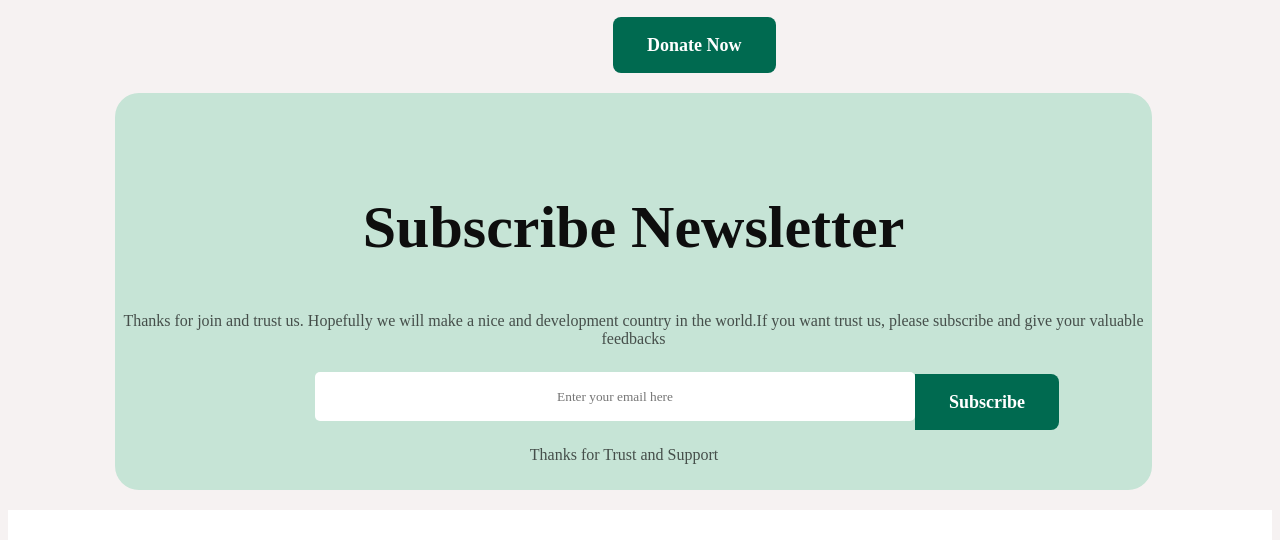
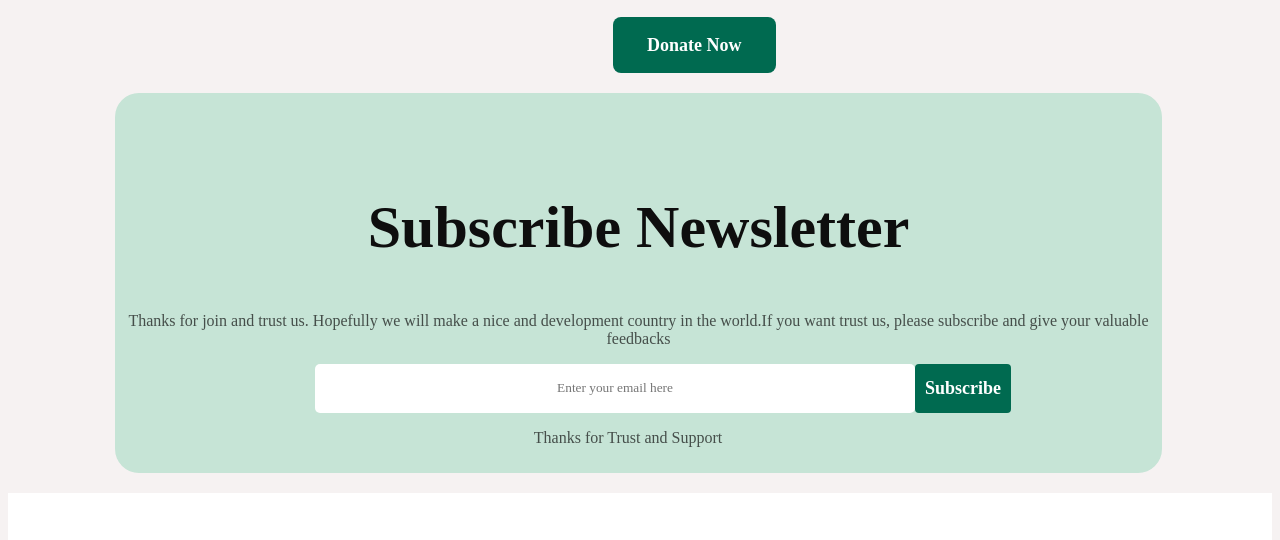
Before and after one commit to smnahidweb/new-bangladesh, a plain HTML site: page index.html in a window 1280 px wide. Shown: the part 3212-3752 px from the top of the page. Drawn offline with Linux system fonts and the light colour scheme.

Commit message:
Done my project

```diff
--- a/index.css
+++ b/index.css
@@ -464,7 +464,7 @@ text-align: left;
     border-radius: 24px;
    background-color: rgb(198, 228, 214);
    margin-left: 107px;
-   margin-right: 120px;
+   margin-right: 110px;
    padding-bottom: 10px;
    margin-bottom: 20px;
 
@@ -502,21 +502,21 @@ text-align: center;
    text-align: center;
    width: 600px;
    height: 49px;
-   padding: 17px 34px 17px 34px;
+   /* padding: 17px 34px 17px 34px; */
+   padding: 10px;
 }
 .btn2{
     color: rgb(255, 255, 255);
     font-family: Fira Sans;
     font-size: 18px;
     font-weight: 600;
-    line-height: 22px;
-    border-radius: 0px 8px 8px 0px;
+    height: 49px;
+    /* border-radius: 0px 8px 8px 0px; */
 
     background-color: rgb(0, 106, 80);
-    margin-top: 18px;
-    padding: 17px 34px 17px 34px;
     border: none;
-    margin-top: 10px;
+   border-radius: 4px;
+   padding: 10px;
 }
 .support{
     /* text-align: center; */
```
